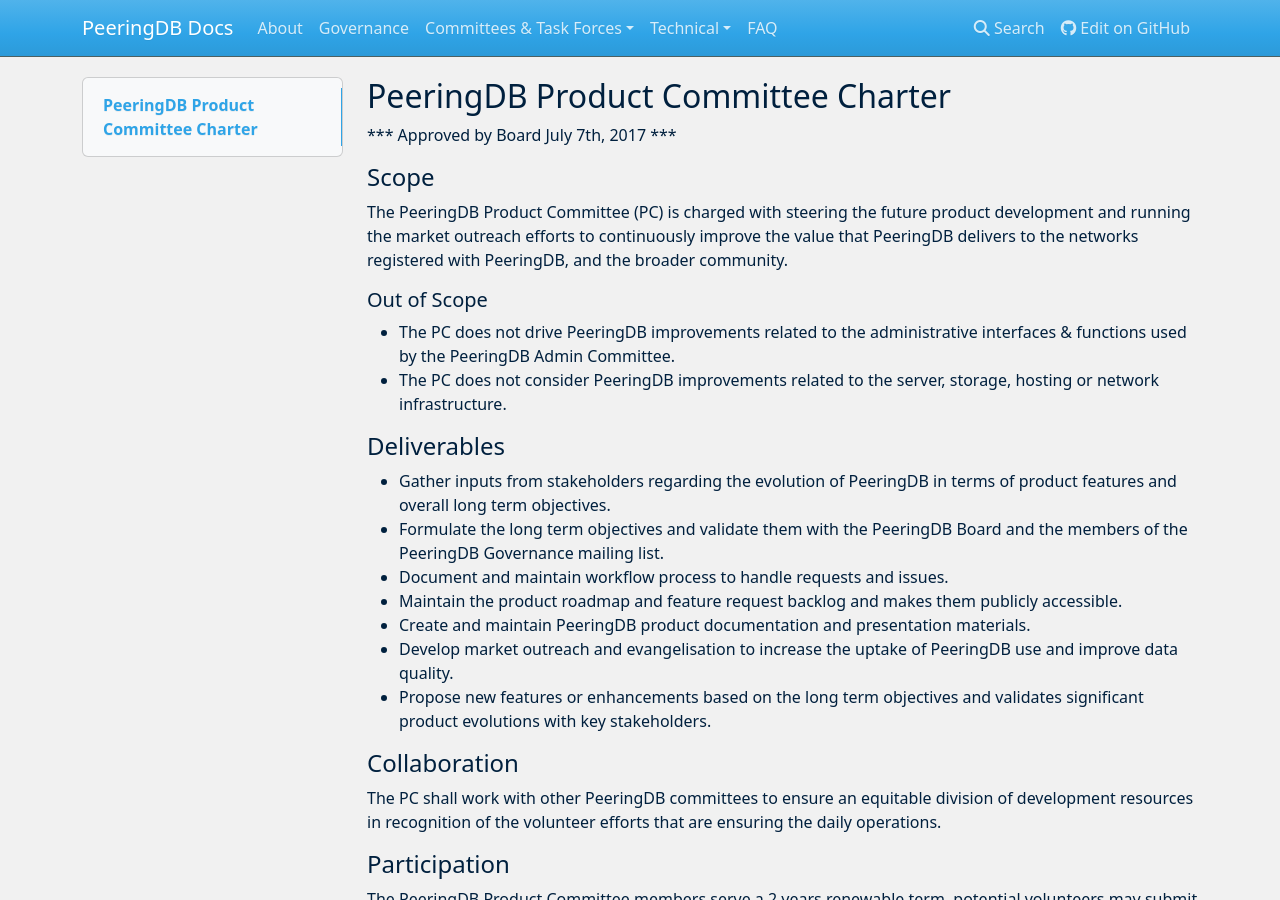
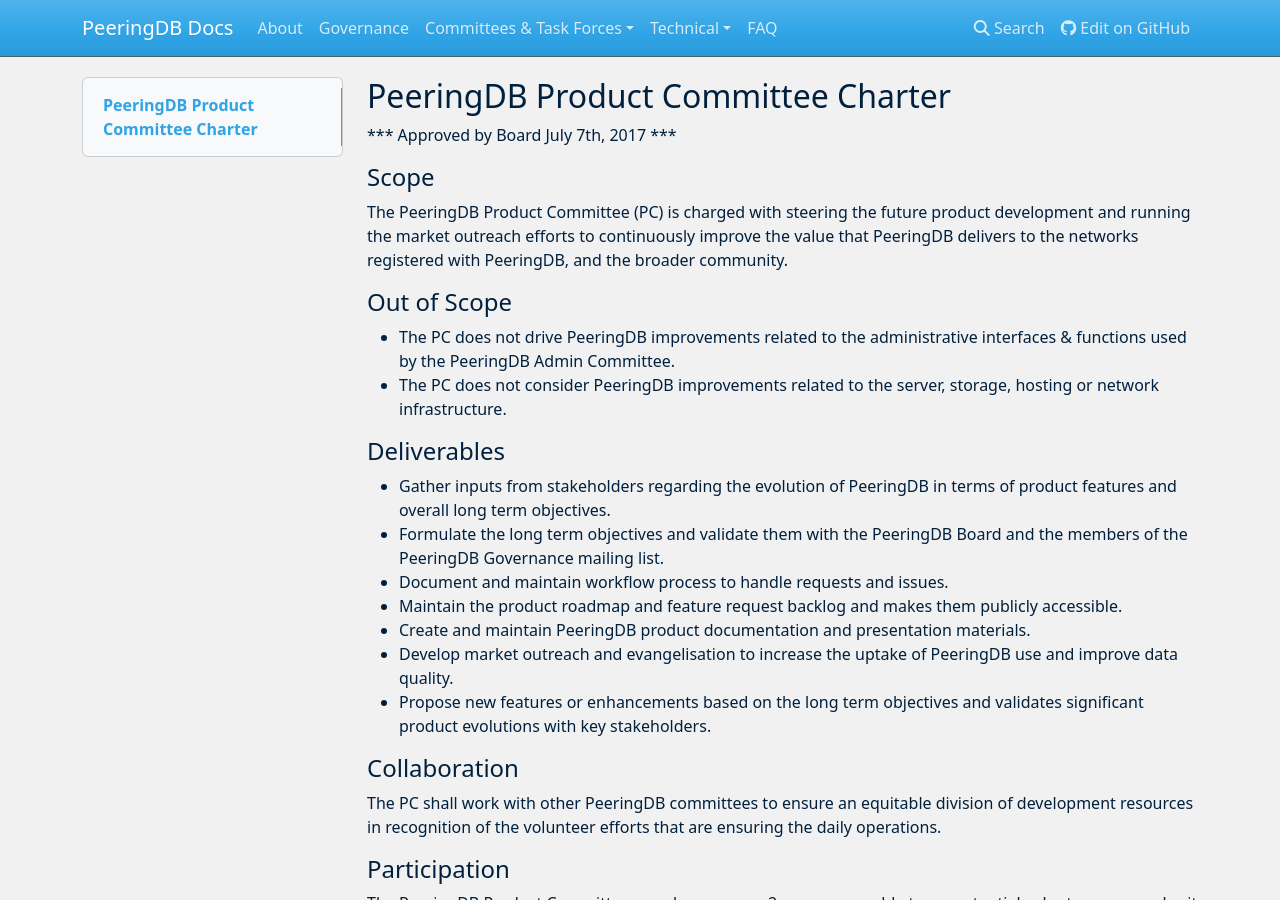
Before and after one commit to peeringdb/docs, an MkDocs documentation site: the page built from docs/committee/product/charter.md, in a window 1280 px wide and 900 px high. Built offline with MkDocs 1.6.1, drawn with Linux system fonts in a browser that asks for light colours; nearby versions of some CDN libraries.

```diff
--- a/docs/committee/product/charter.md
+++ b/docs/committee/product/charter.md
@@ -6,7 +6,7 @@
 
 The PeeringDB Product Committee (PC) is charged with steering the future product development and running the market outreach efforts to continuously improve the value that PeeringDB delivers to the networks registered with PeeringDB, and the broader community.
 
-##### Out of Scope
+#### Out of Scope
 
 - The PC does not drive PeeringDB improvements related to the administrative interfaces & functions used by the PeeringDB Admin Committee.
 - The PC does not consider PeeringDB improvements related to the server, storage, hosting or network infrastructure.
```
